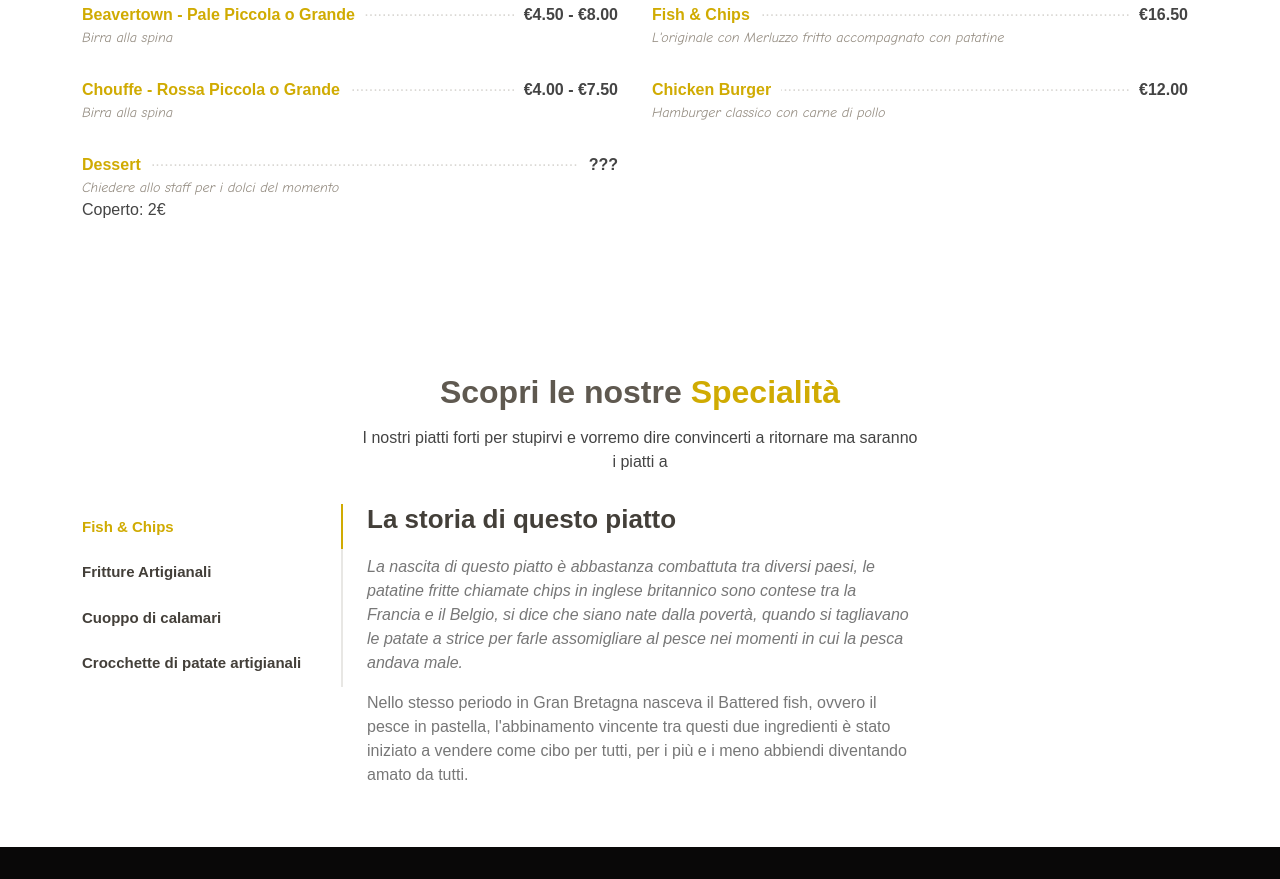
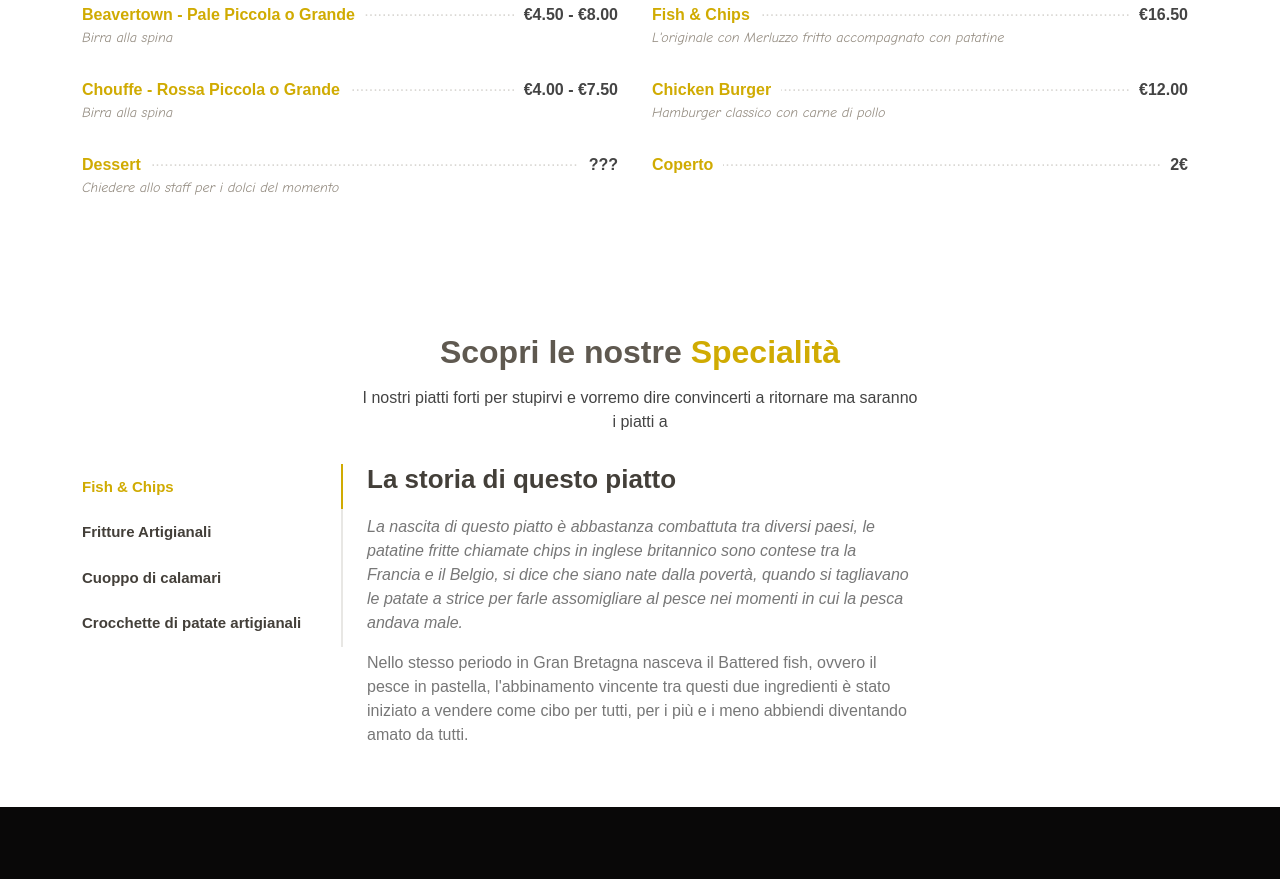
Before and after one commit to goldencockgastropub/goldencockgastropub, a plain HTML site: page index.html in a window 1280 px wide. Shown: the part 3917-4796 px from the top of the page. Drawn offline with Linux system fonts and the light colour scheme.

Commit message:
Update index.html

```diff
--- a/index.html
+++ b/index.html
@@ -612,9 +612,13 @@
           </div>
         </div>
 
+        <div class="col-lg-6 menu-item">
+          <div class="menu-content">
+            <a href="#"> Coperto </a><span> 2€ </span>
+          </div>
         </div>
 
-        <p> Coperto: 2€ </p>
+      </div>
 
     </div>
   </section><!-- End Menu Section -->
```
Lines whose indentation alone changed are shown as unchanged.
